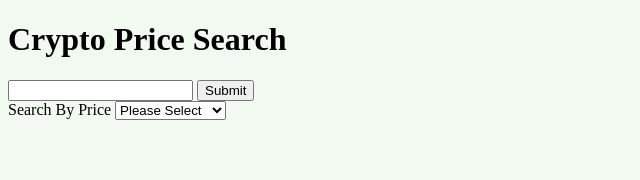
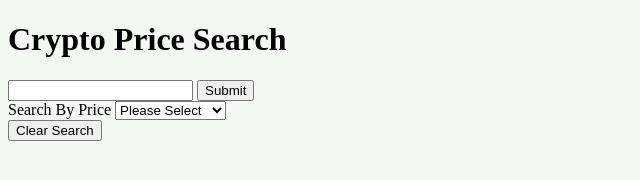
Before and after one commit to anissalopez/Crypto-Search-App, a plain HTML site: page index.html in a window 1280 px wide. Shown: the whole page, without its empty margins (0-640 px from the left). Drawn offline with Linux system fonts and the light colour scheme.

Commit message:
updated html with button for clearing search

```diff
--- a/index.html
+++ b/index.html
@@ -27,6 +27,8 @@
       <option value="Over $1,000">Over $1,000</option>
     </select>
     </div>
+    <button id ="clear" type="button">Clear Search</button>
+
     <div class> <div id="coinDiv">
     </div></div>
 
```
